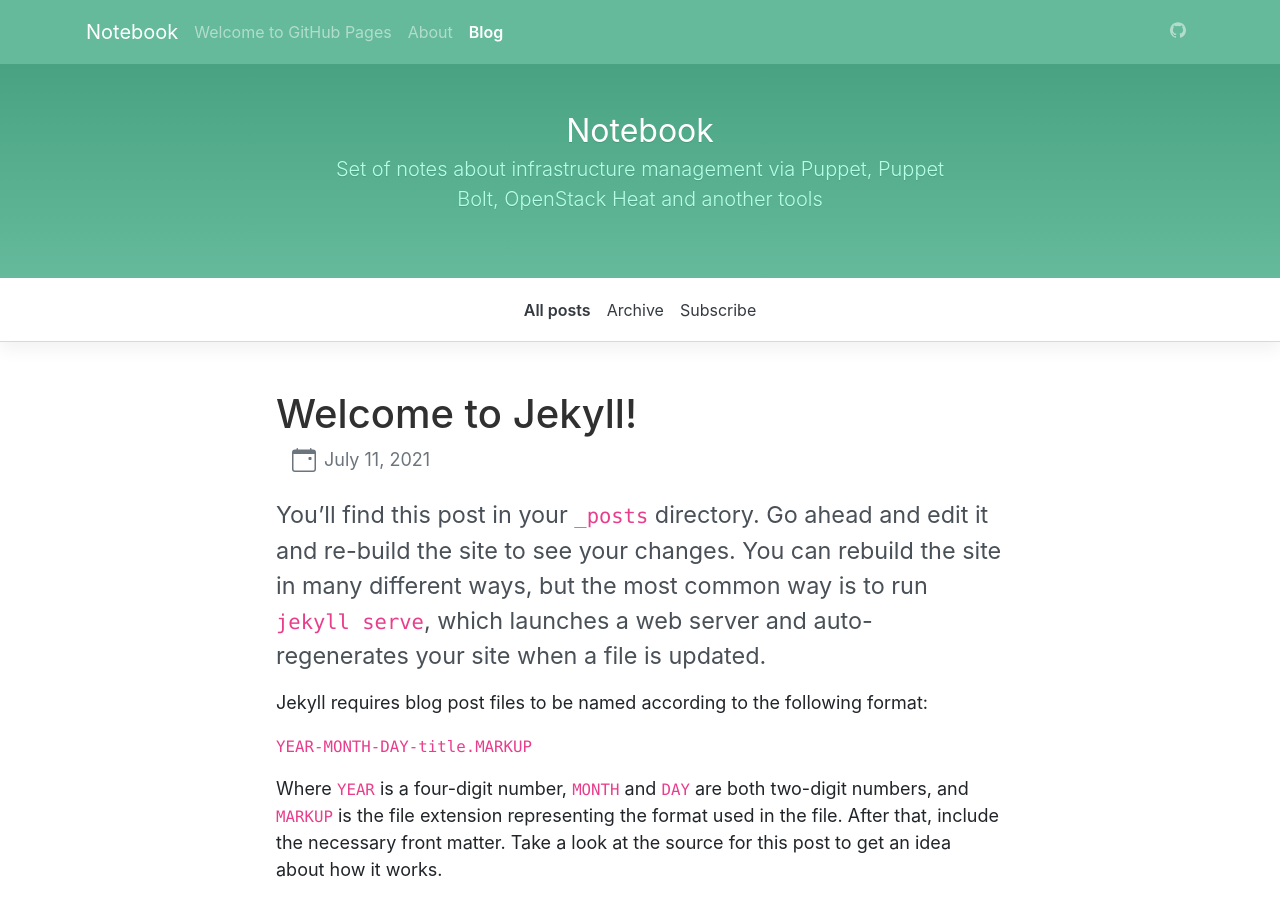
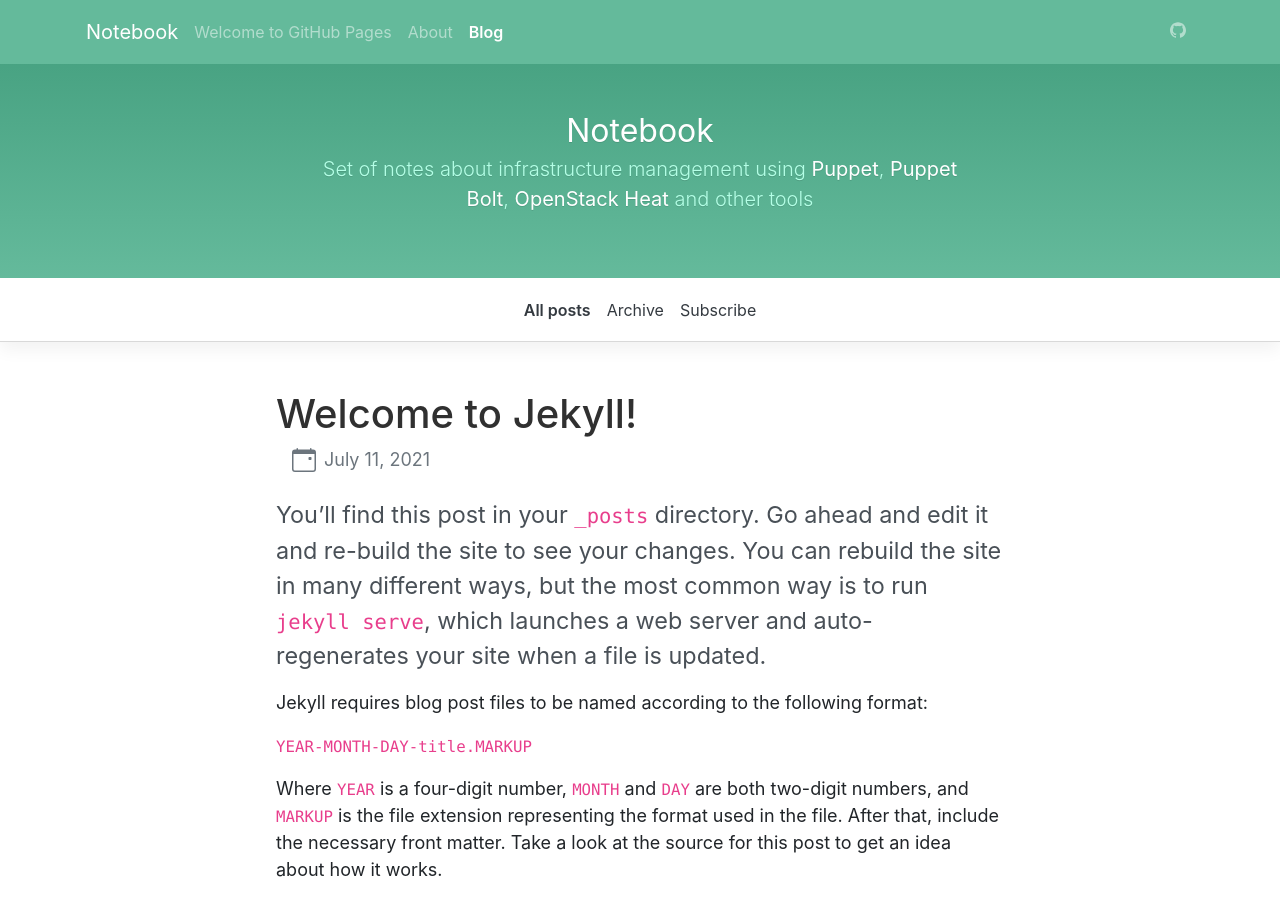
Before and after one commit to aursu/aursu.github.io, a Jekyll site: the page built from index.html, in a window 1280 px wide and 900 px high. Built offline with Jekyll 4.4.1, drawn with Linux system fonts in a browser that asks for light colours; a script that is not in the unit is left out; the list of posts is cut into pages by our own code.

Commit message:
Updataed website description

```diff
--- a/_includes/desc.html
+++ b/_includes/desc.html
@@ -3,6 +3,8 @@
       <a href="/" aria-label="Bootstrap">
         <h1 class="f2">{{ site.title | escape }}</h1>
       </a>
-      <p class="f5">{{- site.description | escape -}}</p>
+      <p class="f5">
+        Set of notes about infrastructure management using <a href="https://puppet.com/docs/puppet/latest/puppet_overview.html" title="Introduction to Puppet" target="_blank">Puppet</a>, <a href="https://puppet.com/docs/bolt/latest/bolt.html" title="Welcome to Bolt" target="_blank">Puppet Bolt</a>, <a href="https://docs.openstack.org/heat/latest/" title="Welcome to the Heat documentation!" target="_blank">OpenStack Heat</a> and other tools
+      </p>
     </div>
   </div>
```
